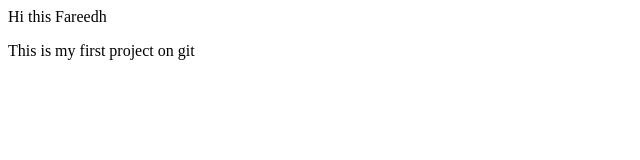
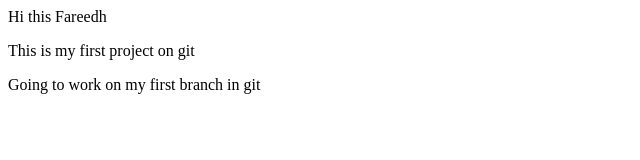
Before and after one commit to SheikFareedh77/My-First-Repository, a plain HTML site: page index.html in a window 1280 px wide. Shown: the whole page, without its empty margins (0-640 px from the left). Drawn offline with Linux system fonts and the light colour scheme.

Commit message:
Added a my first branch

```diff
--- a/index.html
+++ b/index.html
@@ -3,6 +3,7 @@
         <body>
             <p> Hi this Fareedh</p>
             <p>This is my first project on git</p>
+            <P>Going to work on my first branch in git</P>
         </body>
     </head>
 </html>
```
